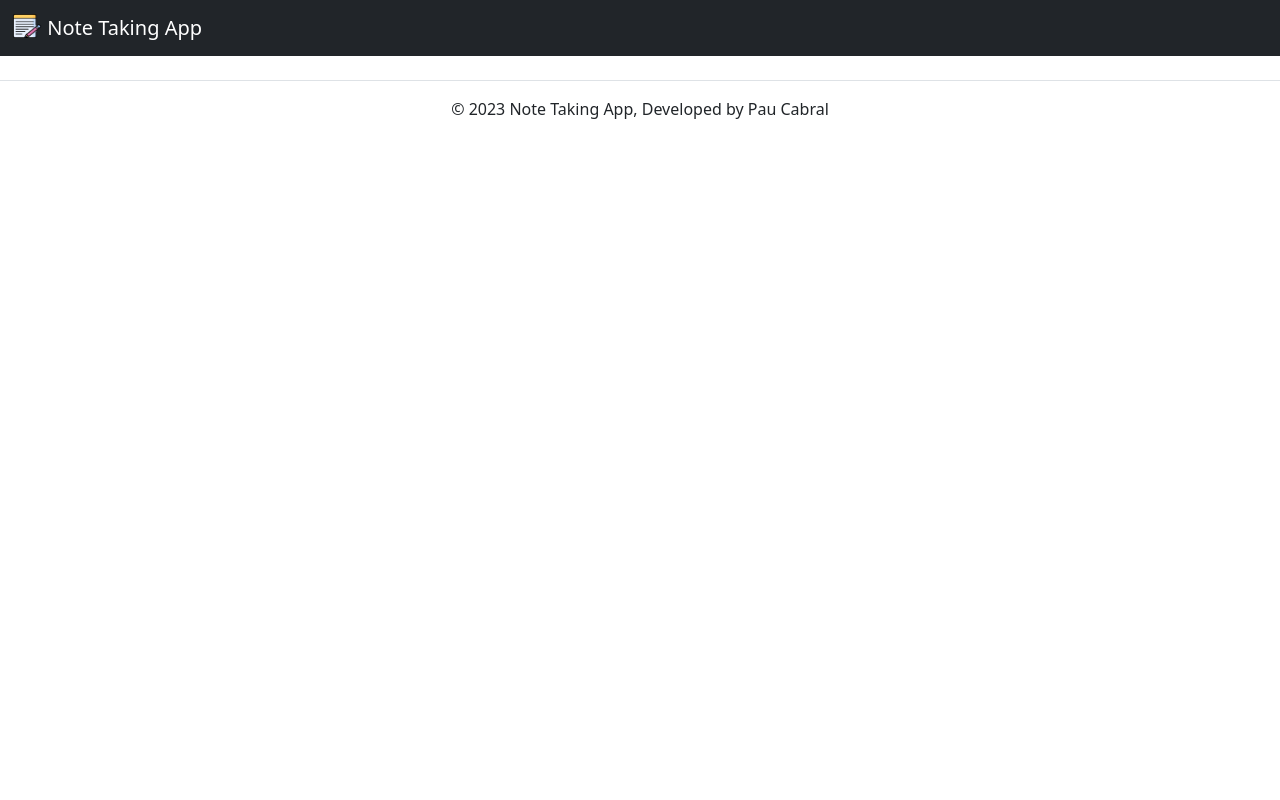
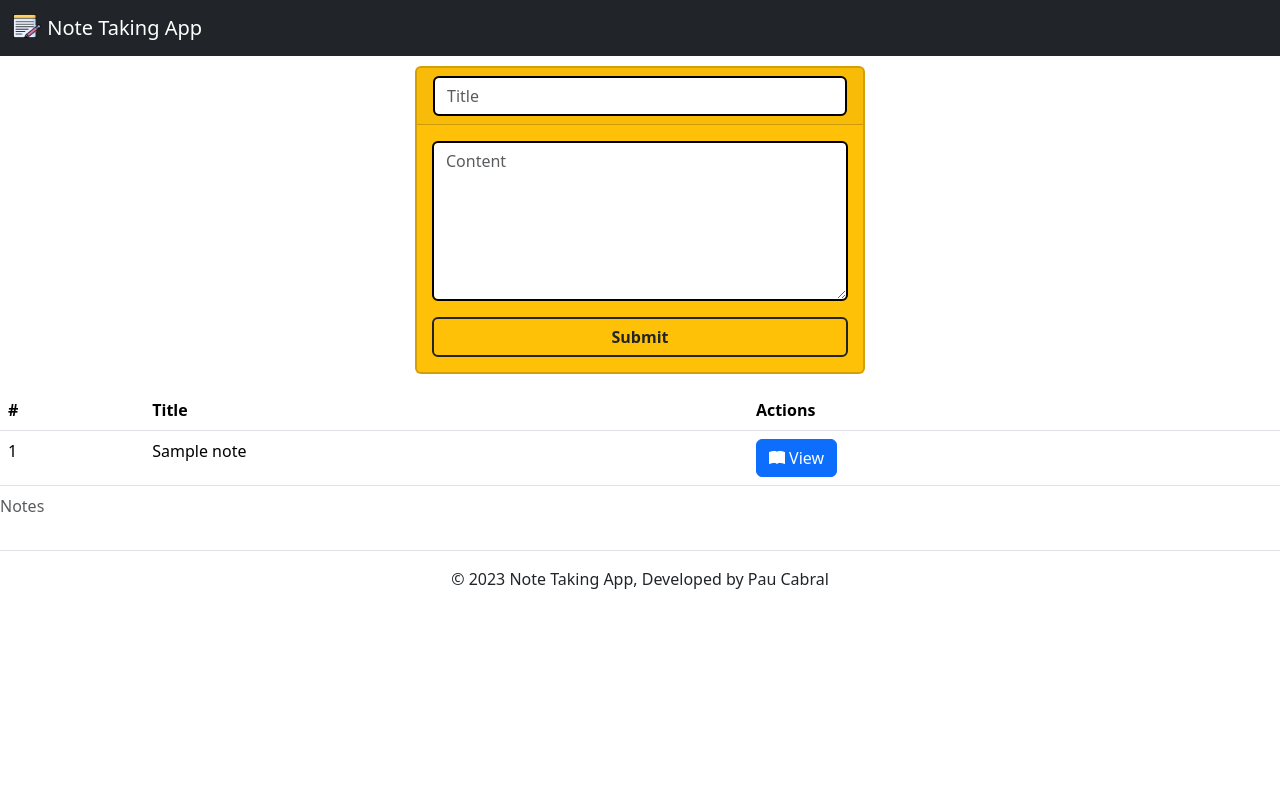
Before and after one commit to paucabral/flask-note-app-demo-monolithic, a Flask app: page / in a window 1280 px wide. Run offline with Flask 3, Linux system fonts and the light colour scheme; tables that the repository leaves empty hold one stand-in row (values such as "Sample post").

```diff
--- a/app.py
+++ b/app.py
@@ -1,4 +1,4 @@
-from flask import Flask, render_template
+from flask import Flask, render_template, request, redirect
 from flask_sqlalchemy import SQLAlchemy
 from flask_marshmallow import Marshmallow
 
@@ -19,9 +19,36 @@ class NoteSchema(ma.Schema):
 note_schema = NoteSchema()
 notes_schema = NoteSchema(many=True)
 
+@app.route('/notes', methods=['POST'])
+def create_note():
+    data = {
+        "title": request.form["title"],
+        "content": request.form["content"]
+    }
+
+    note = Note(title=data["title"], content=data["content"])
+    db.session.add(note)
+    db.session.commit()
+    return redirect('/')
+
 @app.route('/')
 def get_all_notes():
-    return render_template('index.html')
+    notes = Note.query.all()
+    return render_template('index.html', notes=notes)
+
+@app.route('/notes/<int:note_id>')
+def get_note(note_id):
+    note = Note.query.get_or_404(note_id)
+    return render_template("note.html", note=note)
+
+@app.route('/notes/<int:note_id>', methods=['POST'])
+def update_note(note_id):
+    note = Note.query.get_or_404(note_id)
+    data = request.form
+    note.title = data['title']
+    note.content = data['content']
+    db.session.commit()
+    return redirect('/')
 
 if __name__ == "__main__":
     with app.app_context():
--- a/static/css/styles.css
+++ b/static/css/styles.css
@@ -0,0 +1,41 @@
+body {
+    height: 100vh;
+}
+
+.unset {
+    all: unset;
+}
+
+.note-submission {
+    display: flex;
+    justify-content: center;
+}
+
+.note-form {
+    flex: 1 0 auto;
+    margin: 10px;
+    max-width: 450px;
+    border-width: 2px;
+}
+
+.note-form input, .note-form textarea {
+    border-width: 2px;
+    border-color: black;
+}
+
+.note-form .card-text {
+    padding-left: 15px;
+    padding-right: 15px;
+}
+
+.note-form .card-text textarea {
+    height: 10em;
+}
+
+.note-form button {
+    margin-left: 15px;
+    margin-right: 15px;
+    margin-bottom: 15px;
+    font-weight: bold;
+    border-width: 2px;
+}
--- a/templates/index.html
+++ b/templates/index.html
@@ -2,6 +2,40 @@
 
 {% block content %}
 <main id="content">
+    <div class="note-submission">
+        <form class="card note-form text-bg-warning mb-3" action="{{ url_for('create_note') }}" method="POST">
+            <div class="card-header mb-3">
+                <input class="form-control" type="text" name="title" placeholder="Title" required>
+            </div>
+            <div class="card-text mb-3">
+                <textarea class="form-control" name="content" placeholder="Content" required></textarea>
+            </div>
+            <button type="submit" class="btn btn-outline-dark">Submit</button>
+        </form>
+    </div>
 
+    <div class="notes-area">
+        <table class="table table-hover">
+            <caption>Notes</caption>
+            <thead class="thead-dark">
+                <tr>
+                    <th>#</th>
+                    <th>Title</th>
+                    <th>Actions</th>
+                </tr>
+            </thead>
+            <tbody>
+                {% for note in notes %}
+                <tr>
+                    <td>{{ note.id }}</td>
+                    <td>{{ note.title }}</td>
+                    <td>
+                        <a class="btn btn-primary" href="{{ url_for('get_note', note_id=note.id) }}"><i class="bi bi-book-fill"></i> View</a>
+                    </td>
+                </tr>
+                {% endfor %}
+            </tbody>
+        </table>
+    </div>
 </main>
 {% endblock %}
```
Also changed, not shown: templates/note.html (added, +19 -0 lines).
